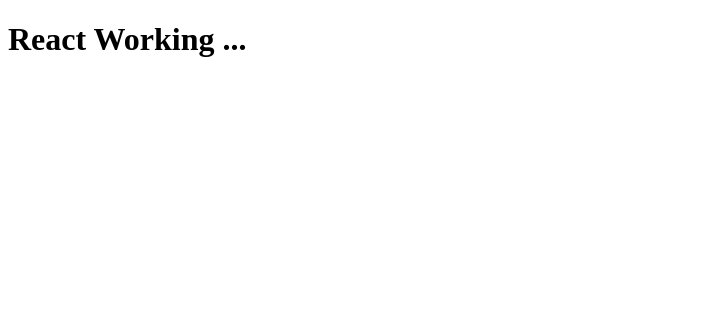
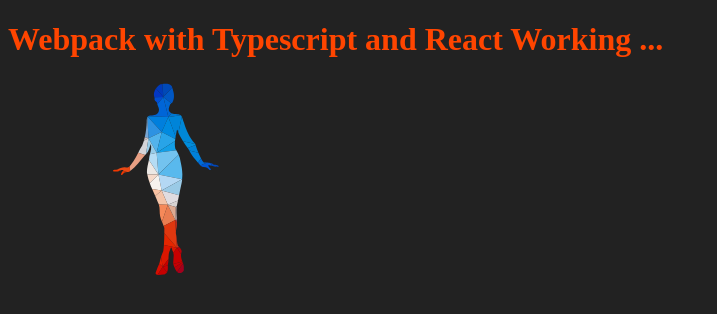
Before and after one commit to AngelDarco/arduino_incubator, a React app: page / in a window 1280 px wide. Shown: the top 314 px of the page, without its empty margins (0-717 px from the left). Built offline with nearby package versions, Linux system fonts and the light colour scheme.

Commit message:
Webpack config add

```diff
--- a/src/App.tsx
+++ b/src/App.tsx
@@ -1,3 +1,10 @@
+import css from './style.css'
+import image from './img/woman.svg'
+
 export const App = ()=>{
-    return <h1>React Working ...</h1>
+    return<>
+    <h1 style={css} >Webpack with Typescript and React Working ...</h1>
+    <img src={image} alt="My Svg" width="300" height="200" />
+
+    </>
 }
--- /dev/null
+++ b/src/declarations.d.ts
@@ -0,0 +1,2 @@
+declare module '*.svg'
+declare module '*.css'
--- /dev/null
+++ b/src/style.css
@@ -0,0 +1,6 @@
+*{
+    background-color: #222;
+}
+h1{
+    color: orangered;
+}
--- a/webpack/webpack.common.js
+++ b/webpack/webpack.common.js
@@ -2,7 +2,6 @@
 const HtmlWebpackPlugin = require('html-webpack-plugin')
 
 module.exports = {
-  mode: "development",
   entry: path.resolve(__dirname, '..', './src/index.tsx'),
   resolve: {
     extensions: ['.tsx', '.ts', '.js'],
--- a/webpack/webpack.config.js
+++ b/webpack/webpack.config.js
@@ -3,7 +3,7 @@
 
 module.exports = (envVars) => {
   const { env } = envVars
-  const envConfig = require(`./webpack.common.js`)
+  const envConfig = require(`./webpack.${env}.js`)
   const config = merge(commonConfig, envConfig)
   return config
 }
--- a/webpack/webpack.dev.js
+++ b/webpack/webpack.dev.js
@@ -1,4 +1,3 @@
-
 const webpack = require('webpack')
 const ReactRefreshWebpackPlugin = require('@pmmmwh/react-refresh-webpack-plugin')
 
@@ -8,11 +7,5 @@
   devServer: {
     hot: true,
     open: true,
-  },
-  plugins: [
-    new ReactRefreshWebpackPlugin(),
-    new webpack.DefinePlugin({
-      'process.env.name': JSON.stringify('Vishwas'),
-    }),
-  ],
+  }
 }
```
Also changed, not shown: package.json (+8 -2 lines), webpack/webpack.prod.js (+1 -6 lines), src/img/woman.svg (added), 1 other file (tests, documents, lock files or other folders).
